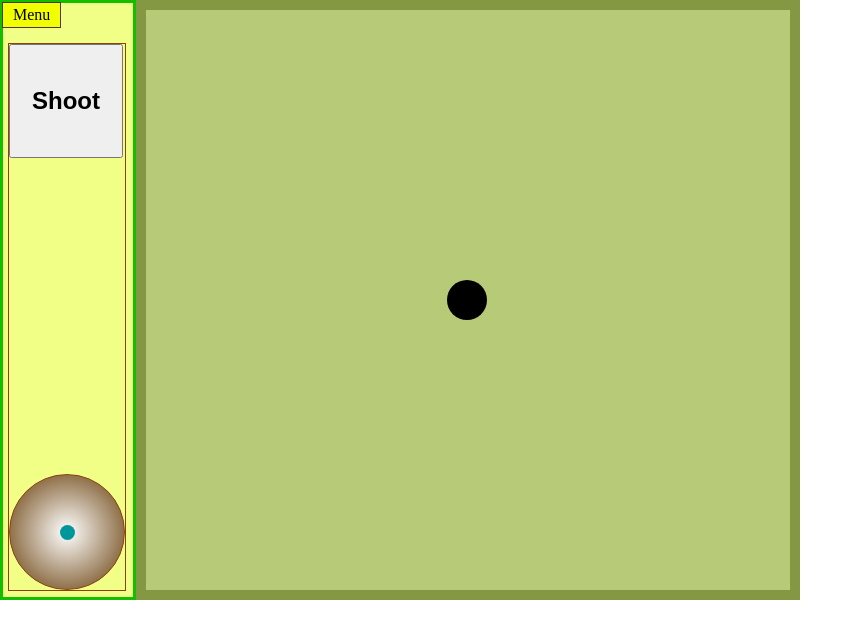
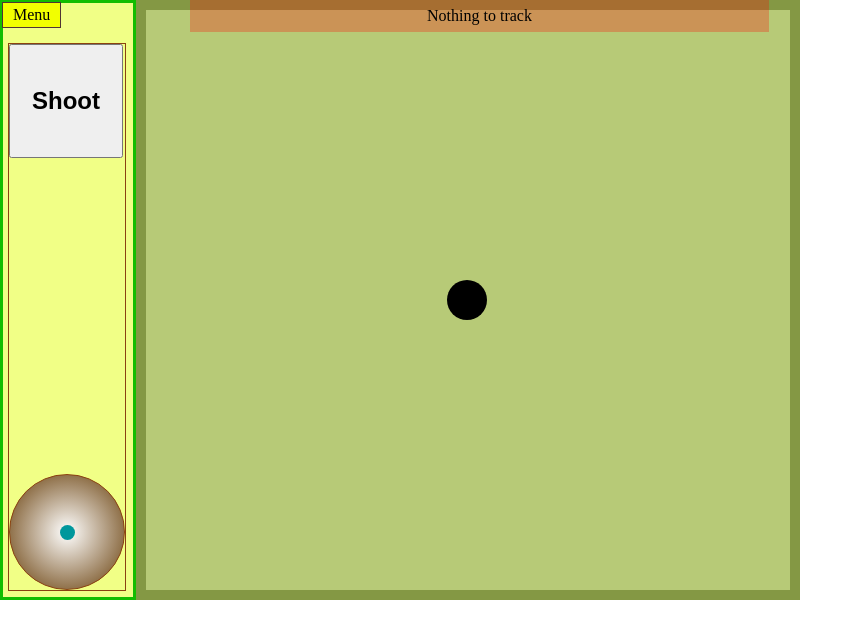
Before and after one commit to Filissimo/Game, a plain HTML site: page index.html in a window 1280 px wide. Shown: the whole page, without its empty margins (0-863 px from the left). Drawn offline with Linux system fonts and the light colour scheme.

Commit message:
fixing round

```diff
--- a/index.html
+++ b/index.html
@@ -14,7 +14,7 @@
     <div id="cursor_chaser"></div>
     <div id="play_field"></div>
     <div id="console">
-        <div id="debug" class="invisible"></div>
+        <div id="debug" class=""></div>
         <div id="menu">
             <div id="menu_btn">Menu</div>
             <button id="show_debug">toggle show debug</button>
--- a/script.js
+++ b/script.js
@@ -119,7 +119,7 @@ document.addEventListener("DOMContentLoaded", () => {
         }
         dif_posX = +(cursorX_move_touch - joystick_centerX)
         dif_posY = +(cursorY_move_touch - joystick_centerY)
-        if ((Math.abs(dif_posX)^2) + (Math.abs(dif_posY)^2) < joystick_radius) {
+        if ((Math.abs(dif_posX) ^ 2) + (Math.abs(dif_posY) ^ 2) < joystick_radius) {
             console_debug.innerHTML = "Screen " + screen_width + "x" + screen_height +
                 "<br>Cursor X: " + cursorX_move_touch + ", Y: " + cursorY_move_touch +
                 "<br>Character X: " + Math.round(posX) + ", Y: " + Math.round(posY)
@@ -147,7 +147,7 @@ document.addEventListener("DOMContentLoaded", () => {
             console_debug.innerHTML += "<br>New X: " + new_posX.toFixed(2) + ", Y: " + new_posY.toFixed(2) +
                 "<br>Moved X: " + (posX - new_posX).toFixed(2) + ", Y: " + (posY - new_posY).toFixed(2) +
                 "<br>Sin Y: " + ratio_x + ", Sin Y: " + ratio_y +
-                "<br>Equation: " + ((Math.abs(dif_posX)^2) + (Math.abs(dif_posY)^2))
+                "<br>Equation: " + ((Math.abs(dif_posX) ^ 2) + (Math.abs(dif_posY) ^ 2))
         }
     }
     function move_cursor_mouse() {
```
